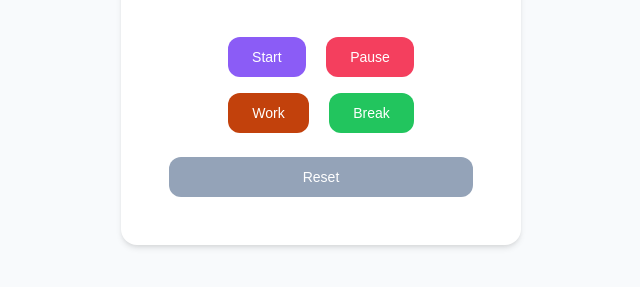
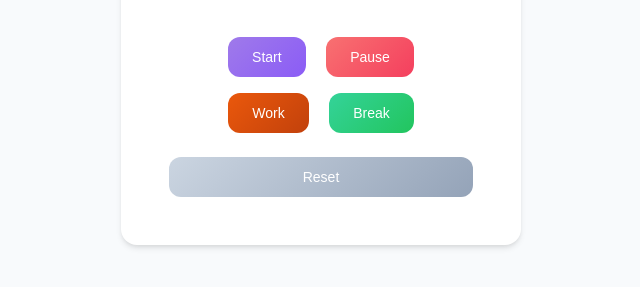
Before and after one commit to jkrums/pomodoro, a plain HTML site: page index.html in a window 1280 px wide. Shown: the part 397-684 px from the top of the page, without its empty margins (319-959 px from the left). Drawn offline with Linux system fonts and the light colour scheme.

Commit message:
Added gradient styles to buttons

```diff
--- a/styles.css
+++ b/styles.css
@@ -39,14 +39,14 @@ body {
     cursor: pointer;
     border: none;
     border-radius: 12px;
-    background-color: #8b5cf6;
+    background: linear-gradient(135deg, #9f7aea, #8b5cf6);
     color: white;
     font-weight: 500;
     transition: all 0.2s ease;
 }
 
 .controls button:hover {
-    background-color: #7c3aed;
+    background: linear-gradient(135deg, #8b5cf6, #7c3aed);
     transform: translateY(-1px);
 }
 
@@ -62,37 +62,37 @@ body {
 }
 
 #pause {
-    background-color: #f43f5e;
+    background: linear-gradient(135deg, #f87171, #f43f5e);
 }
 
 #pause:hover {
-    background-color: #e11d48;
+    background: linear-gradient(135deg, #f43f5e, #e11d48);
 }
 
 .work-mode {
-    background-color: #f97316; /* Orange */
+    background: linear-gradient(135deg, #fb923c, #f97316); /* Orange gradient */
     color: white;
 }
 
 .work-mode:hover {
-    background-color: #ea580c; /* Darker Orange */
+    background: linear-gradient(135deg, #f97316, #ea580c);
 }
 
 .work-mode.active {
-    background-color: #c2410c; /* Even Darker Orange */
+    background: linear-gradient(135deg, #ea580c, #c2410c);
 }
 
 .break-mode {
-    background-color: #22c55e; /* Green */
+    background: linear-gradient(135deg, #34d399, #22c55e); /* Green gradient */
     color: white;
 }
 
 .break-mode:hover {
-    background-color: #16a34a; /* Darker Green */
+    background: linear-gradient(135deg, #22c55e, #16a34a);
 }
 
 .break-mode.active {
-    background-color: #15803d; /* Even Darker Green */
+    background: linear-gradient(135deg, #16a34a, #15803d);
 }
 
 .hidden {
@@ -110,13 +110,13 @@ body {
     cursor: pointer;
     border: none;
     border-radius: 12px;
-    background-color: #94a3b8;  /* Slate color */
+    background: linear-gradient(135deg, #cbd5e1, #94a3b8);  /* Slate gradient */
     color: white;
     font-weight: 500;
     transition: all 0.2s ease;
 }
 
 .reset-container button:hover {
-    background-color: #64748b;  /* Darker slate */
+    background: linear-gradient(135deg, #94a3b8, #64748b);
     transform: translateY(-1px);
 }
```
